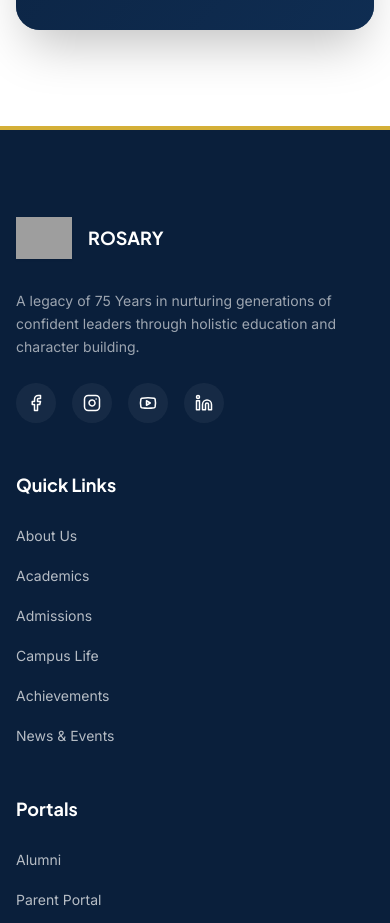
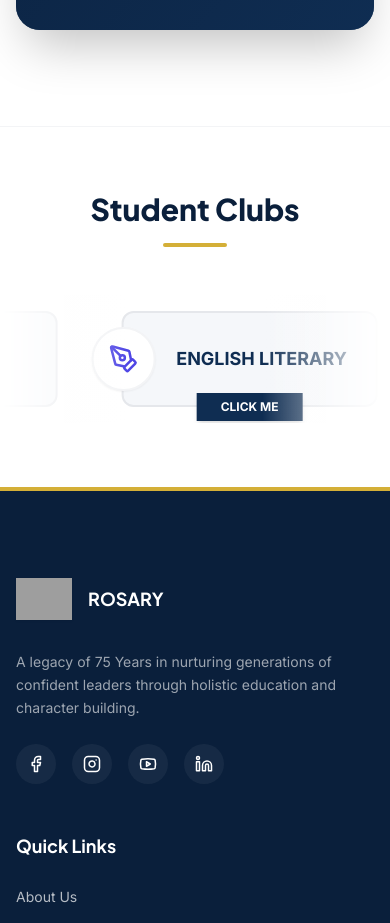
Before and after one commit to anbumanik/rosaryschool, a Next.js app: page / in a window 390 px wide. Shown: the part 6882-7805 px from the top of the page. Built offline with nearby package versions, Linux system fonts and the light colour scheme; grey boxes are pictures that could not be loaded.

Commit message:
Add Student Clubs marquee section and adjust animation speed

```diff
--- a/app/page.tsx
+++ b/app/page.tsx
@@ -6,6 +6,7 @@ import PrincipalMessage from "@/components/home/PrincipalMessage";
 import LifeGallery from "@/components/home/LifeGallery";
 import NewsEvents from "@/components/home/NewsEvents";
 import Achievements from "@/components/home/Achievements";
+import ClubsMarquee from "@/components/home/ClubsMarquee";
 import AdmissionsCTA from "@/components/home/AdmissionsCTA";
 import Footer from "@/components/home/Footer";
 
@@ -22,6 +23,7 @@ export default function Home() {
         <Achievements />
         <NewsEvents />
         <AdmissionsCTA />
+        <ClubsMarquee />
       </main>
       <Footer />
     </>
--- /dev/null
+++ b/components/home/ClubsMarquee.tsx
@@ -0,0 +1,55 @@
+import { Book, Shield, Star, PenTool, ScrollText, Calculator, Palette, Leaf } from "lucide-react";
+
+const clubs = [
+  { name: "GUIDES CLUB", Icon: Book, color: "text-blue-600" },
+  { name: "NSS CLUB", Icon: Star, color: "text-red-600" },
+  { name: "RSP CLUB", Icon: Shield, color: "text-gray-800" },
+  { name: "ENGLISH LITERARY", Icon: PenTool, color: "text-indigo-600" },
+  { name: "TAMIL LITERARY", Icon: ScrollText, color: "text-orange-600" },
+  { name: "MATH CLUB", Icon: Calculator, color: "text-blue-500" },
+  { name: "ARTS & CRAFTS", Icon: Palette, color: "text-pink-500" },
+  { name: "ECO CLUB", Icon: Leaf, color: "text-green-600" },
+];
+
+export default function ClubsMarquee() {
+  // Duplicating the array multiple times to ensure the marquee fills the screen and loops seamlessly
+  const marqueeItems = [...clubs, ...clubs, ...clubs, ...clubs, ...clubs, ...clubs];
+
+  return (
+    <section className="py-16 bg-white overflow-hidden relative border-t border-gray-100">
+      <div className="max-w-7xl mx-auto px-4 sm:px-6 lg:px-8 mb-12 text-center">
+        <h2 className="text-3xl font-heading font-extrabold text-navy-dark">Student Clubs</h2>
+        <div className="w-16 h-1 bg-gold mx-auto mt-4 rounded-full"></div>
+      </div>
+
+      <div className="relative w-full flex overflow-hidden py-4">
+        {/* Overlay gradients for smooth fade in/out on edges */}
+        <div className="absolute left-0 top-0 bottom-0 w-32 bg-gradient-to-r from-white to-transparent z-10"></div>
+        <div className="absolute right-0 top-0 bottom-0 w-32 bg-gradient-to-l from-white to-transparent z-10"></div>
+
+        <div className="flex w-max animate-marquee hover:[animation-play-state:paused]">
+          {marqueeItems.map((club, index) => (
+            <div
+              key={index}
+              className="relative w-64 h-24 mx-8 border-2 border-gray-200 rounded-xl flex items-center justify-center bg-lightBg flex-shrink-0 cursor-pointer group hover:border-gold transition-colors"
+            >
+              {/* Logo overflowing the left side */}
+              <div className="absolute -left-8 top-1/2 -translate-y-1/2 w-16 h-16 bg-white rounded-full border-2 border-gray-100 flex items-center justify-center shadow-sm group-hover:shadow-md transition-shadow">
+                {/* I am using placeholder icons here since we don't have the image URLs yet.
+                    You can replace these with <Image src="..." /> later! */}
+                <club.Icon className={club.color} size={30} />
+              </div>
+
+              <h3 className="text-navy font-bold text-lg ml-6">{club.name}</h3>
+
+              {/* Button overflowing the bottom */}
+              <button className="absolute -bottom-4 left-1/2 -translate-x-1/2 bg-navy text-white px-6 py-1.5 text-xs font-bold shadow-md group-hover:bg-gold transition-colors">
+                CLICK ME
+              </button>
+            </div>
+          ))}
+        </div>
+      </div>
+    </section>
+  );
+}
--- a/tailwind.config.ts
+++ b/tailwind.config.ts
@@ -34,6 +34,15 @@ const config: Config = {
       backgroundImage: {
         'navy-gradient': 'linear-gradient(to bottom right, #0A1F3B, #0F2D52)',
       },
+      keyframes: {
+        marquee: {
+          '0%': { transform: 'translateX(0%)' },
+          '100%': { transform: 'translateX(-50%)' }, // Assuming we duplicate the content, we translate by half
+        }
+      },
+      animation: {
+        'marquee': 'marquee 60s linear infinite',
+      }
     },
   },
   plugins: [],
```
